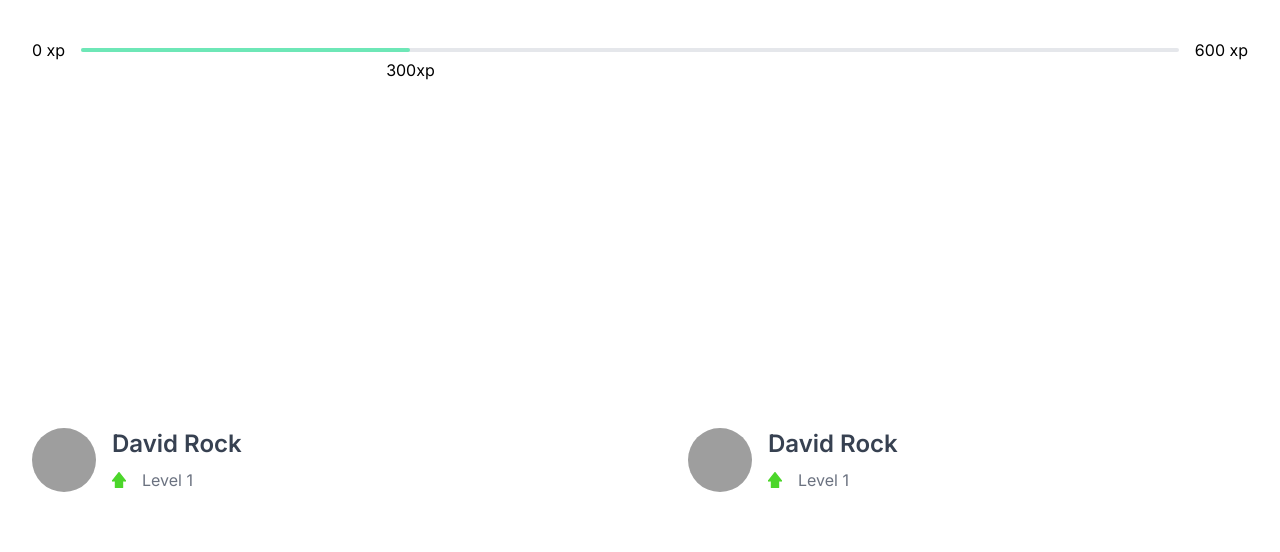
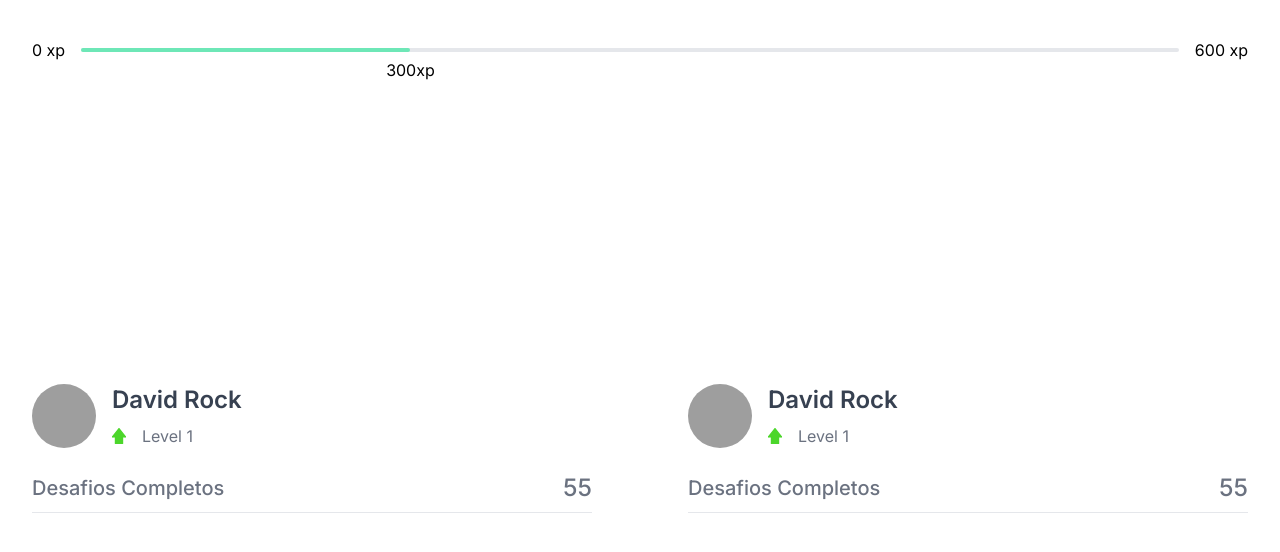
Before and after one commit to davidrock/moveit-react, a Next.js app: page / in a window 1280 px wide. Shown: the top 552 px of the page. Built offline with nearby package versions, Linux system fonts and the light colour scheme; grey boxes are pictures that could not be loaded.

Commit message:
create CompletedChallenges component

```diff
--- /dev/null
+++ b/src/pages/components/completed-challenges/CompletedChallenges.tsx
@@ -0,0 +1,8 @@
+export function CompletedChallenges() {
+  return (
+    <div className="flex items-center justify-between pb-2 mx-0 my-6 font-medium border-b">
+      <span className="font-sans text-xl text-gray-500">Desafios Completos</span>
+      <span className="font-sans text-2xl text-gray-500">55</span>
+    </div>
+  );
+}
--- a/src/pages/index.tsx
+++ b/src/pages/index.tsx
@@ -1,3 +1,4 @@
+import { CompletedChallenges } from './components/completed-challenges/CompletedChallenges';
 import { ExperienceBar } from './components/experience-bar/ExperienceBar';
 import { Profile } from './components/profile/Profile';
 
@@ -8,9 +9,11 @@ export default function Home() {
       <section className="grid content-center h-screen grid-cols-2 gap-24">
         <div className="">
           <Profile />
+          <CompletedChallenges />
         </div>
         <div className="">
           <Profile />
+          <CompletedChallenges />
         </div>
       </section>
     </div>
--- a/src/pages/styles/globals.css
+++ b/src/pages/styles/globals.css
@@ -4,7 +4,7 @@
 
 @layer base {
   @font-face {
-    font-family: 'Inter';
+    font-family: 'Inter', sans-serif;
     font-weight: 400;
   }
 
```
